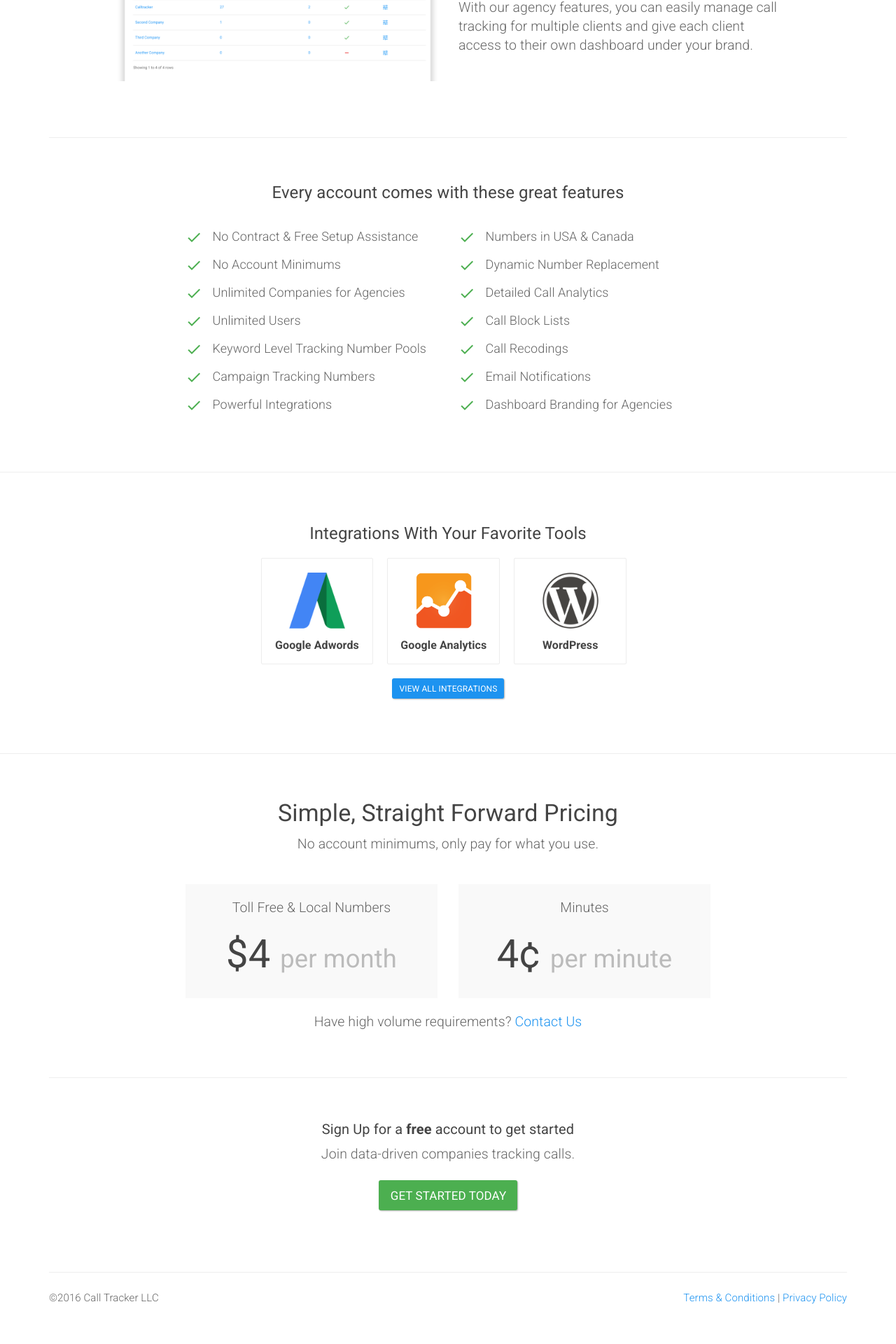
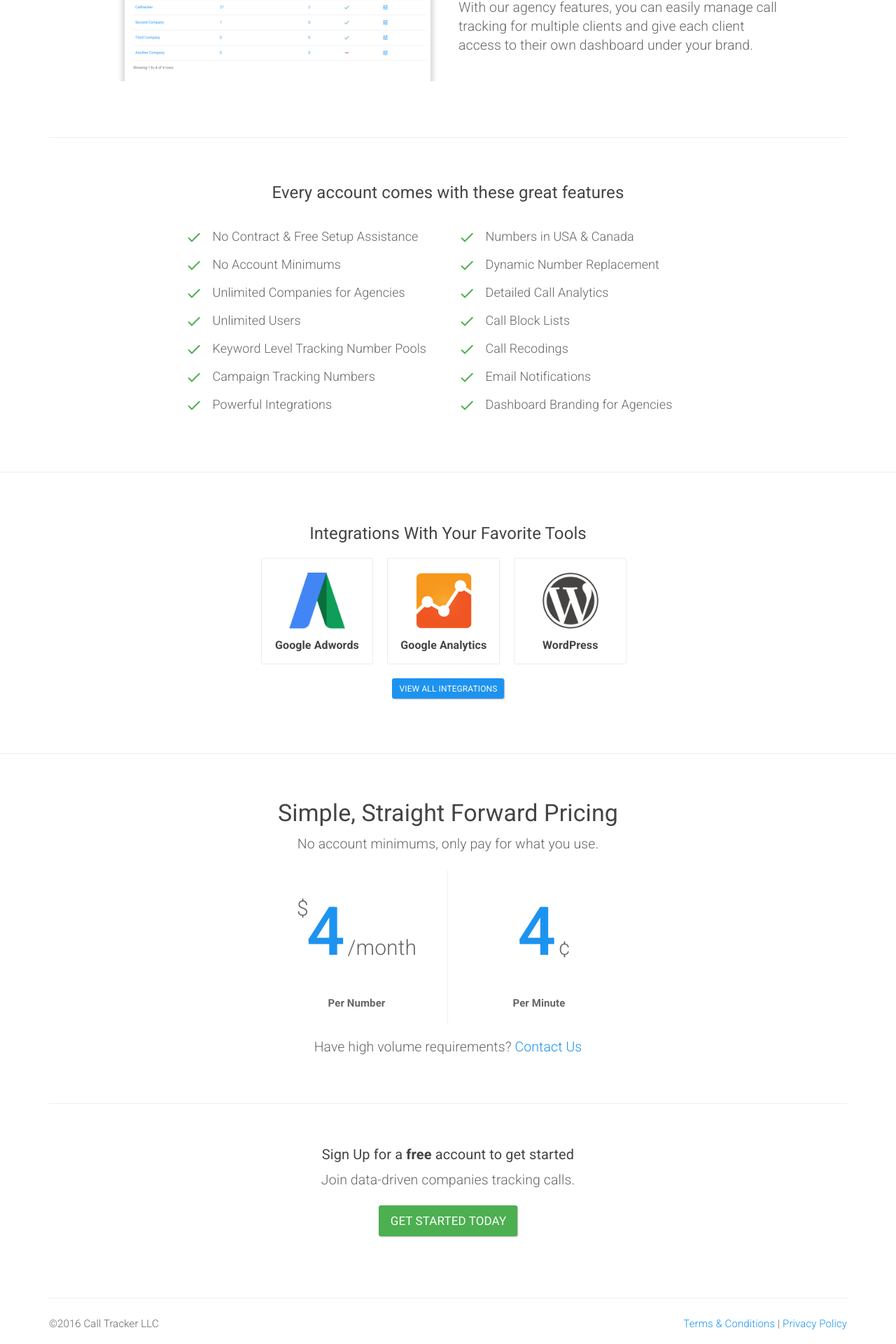
Before and after one commit to sumonst21/calltrackerio-site, a Jekyll site: the page built from index.html, in a window 1280 px wide. Shown: the part 1781-3701 px from the top of the page at 70% size. Built offline with Jekyll 4.4.1, drawn with Linux system fonts in a browser that asks for light colours; before the commit the page ends 3665 px from its top, so only the background shows below that.

Commit message:
update pricing styles

```diff
--- a/_includes/pricing-section.html
+++ b/_includes/pricing-section.html
@@ -4,21 +4,24 @@
 			<div class="col-md-8 col-md-offset-2 text-center">
 				<h3>Simple, Straight Forward Pricing</h3>
 				<p class="lead">No account minimums, only pay for what you use.</p>
-				<div class="row p-t-20">
-					<div class="col-md-6 text-center">
-						<div class="well">
-							<p class="lead">Toll Free & Local Numbers</p>
-							<h1>$4 <small>per month</small></h1>
+				<div class="row">
+					<div class="col-md-4 col-md-offset-2 text-center border-right">
+						<div class="price">
+							<span class="dollar">&dollar;</span>
+							<span class="figure text-primary">4</span>
+							<span class="month">/month</span>
 						</div>
+						<p class="bold">Per Number</p>
 					</div>
-					<div class="col-md-6 text-center">
-						<div class="well">
-							<p class="lead">Minutes</p>
-							<h1>4&cent; <small>per minute</small></h1>
+					<div class="col-md-4 text-center">
+						<div class="price">
+							<span class="figure text-primary">4</span>
+							<span class="cent">&cent;</span>
 						</div>
+						<p class="bold">Per Minute</p>
 					</div>
 				</div>
-				<p class="lead">Have high volume requirements? <a href="/contact/">Contact Us</a></p>
+				<p class="lead m-t-20">Have high volume requirements? <a href="/contact/">Contact Us</a></p>
 			</div>
 		</div>
 	</div>
--- a/contact.html
+++ b/contact.html
@@ -13,6 +13,8 @@ title:  'Contact Us'
 		</div>
 		<div class="row m-b-100 add-class">
 			<div class="col-md-6 col-md-offset-3">
+				<div class="panel panel-default">
+					<div class="panel-body">
 						<h4>Send Us a Message</h4>
 						<form action="https://service.capsulecrm.com/service/newlead" method="post">
 							<input type="hidden" name="FORM_ID" value="c346117b-a5d6-4a37-8b14-c4d2a60774ea">
@@ -40,6 +42,8 @@ title:  'Contact Us'
 					</div>
 				</div>
 			</div>
+		</div>
+	</div>
 </section>
 </div>
 {% include footer.html %}
--- a/css/style.scss
+++ b/css/style.scss
@@ -49,7 +49,7 @@ a:hover, a:focus {
 }
 
 .panel-body {
-  padding: 0 15px 15px 15px;
+  padding: 20px;
 }
 h5.media-heading {
 	font-size: 16px;
@@ -97,11 +97,29 @@ ul.lead i {
     margin-right: 10px;
 }
 
-// Icon Styles
+// Pricing Styles
+.price > .dollar {
+  font-size: 2em;
+  line-height: 1em;
+  font-weight: 300;
+  position: absolute;
+  top: 40px;
+}
+.price > .cent {
+  font-size: 2em;
+  line-height: 1em;
+  font-weight: 300;
+}
+.price > .figure {
+  font-size: 96px;
+  font-weight: 400;
+  padding: 0 0 0 14px;
+  font-weight: 500;
+}
+.price > .month {
+  font-size: 2em;
+}
 
-.md-6x {
-	font-size: 6em;
-}
 
 // Navbar Styles
 .navbar {
@@ -376,6 +394,9 @@ ul.lead i {
 /* -----------------------------------------------
  * Material Design Icons
  * --------------------------------------------- */
+.md-6x {
+  font-size: 6em;
+}
 // Vertical Align Fix
 .material-icons { vertical-align: middle; }
 
```
Lines whose indentation alone changed are shown as unchanged.
